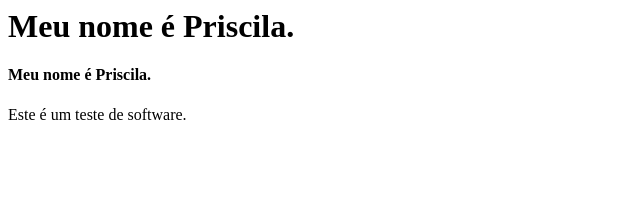
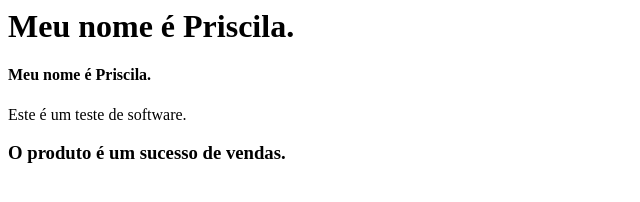
Before and after one commit to priscilaneiva/PROJETO_WEB_FRONT, a plain HTML site: page index.html in a window 1280 px wide. Shown: the whole page, without its empty margins (0-640 px from the left). Drawn offline with Linux system fonts and the light colour scheme.

Commit message:
PROJETO_WEB_FRONT/MainGestor/ add titulo

```diff
--- a/index.html
+++ b/index.html
@@ -1,3 +1,4 @@
 <h1>Meu nome é Priscila.</h1>
 <h4>Meu nome é Priscila.</h4>
 <p>Este é um teste de software.</p>
+<h3> O produto é um sucesso de vendas.</h3>
```
